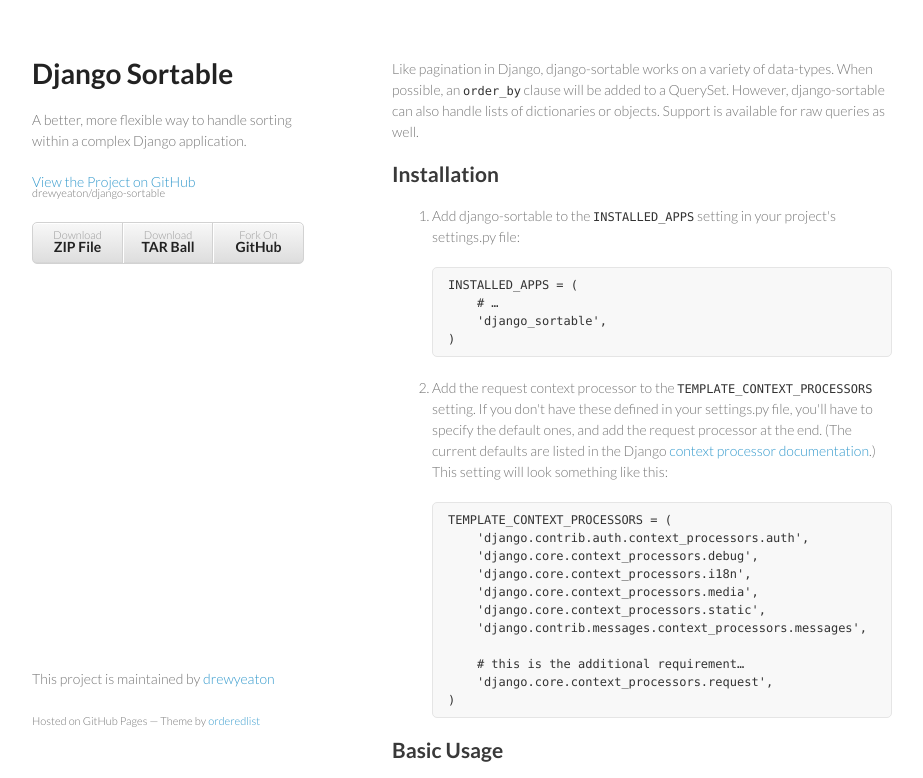
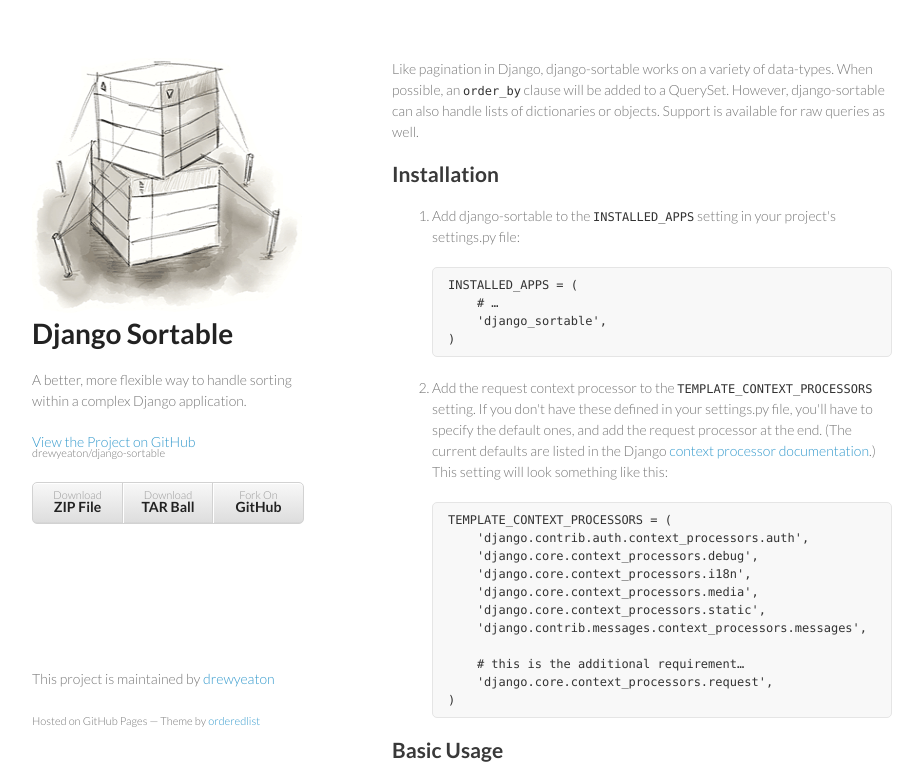
Before and after one commit to drewyeaton/django-sortable, a plain HTML site: page index.html in a window 1280 px wide. Shown: the top 778 px of the page, without its empty margins (178-1101 px from the left). Drawn offline with Linux system fonts and the light colour scheme.

Commit message:
added django-sortable logo

```diff
--- a/index.html
+++ b/index.html
@@ -16,6 +16,7 @@
   <body>
     <div class="wrapper">
       <header>
+        <img src="images/django-sortable.gif" width="284" height="255" alt="Django Sortable">
         <h1>Django Sortable</h1>
         <p>A better, more flexible way to handle sorting within a complex Django application.</p>
         <p class="view"><a href="https://github.com/drewyeaton/django-sortable">View the Project on GitHub <small>drewyeaton/django-sortable</small></a></p>
```
Also changed, not shown: images/django-sortable.gif (added).
